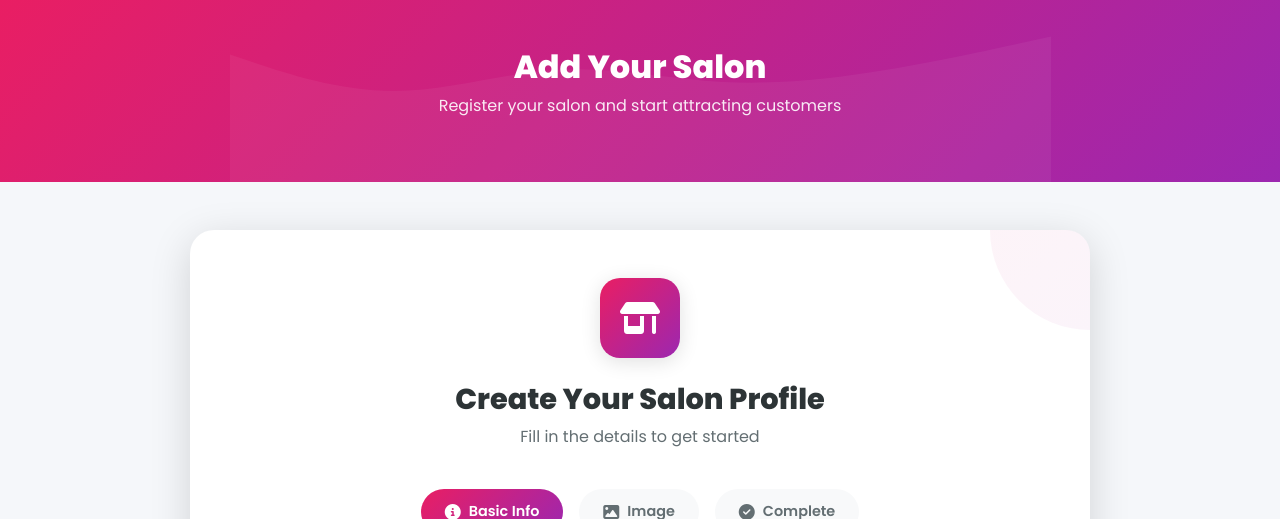
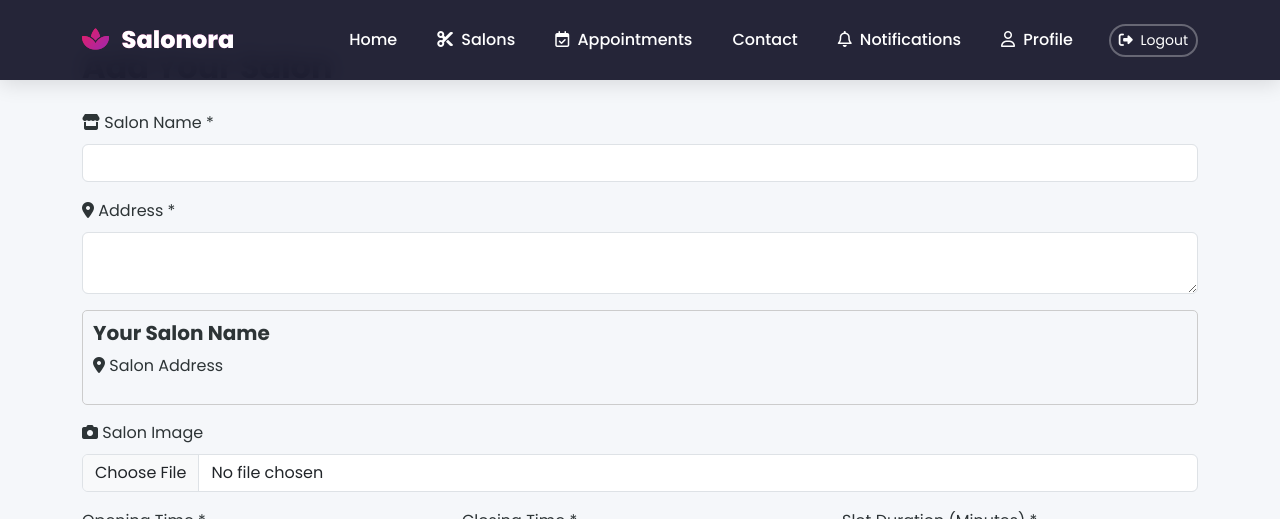
Before and after one commit to sahilkavishka/salon, a PHP site: page /owner/salon_add.php in a window 1280 px wide. Shown: the top 519 px of the page. Run offline with PHP 8.4, Linux system fonts and the light colour scheme; the visitor is signed in with stand-in values (Sample User, id 1); grey boxes are pictures that could not be loaded.

Commit message:
25/11/20-11.16

```diff
--- a/public/owner/salon_add.php
+++ b/public/owner/salon_add.php
@@ -6,21 +6,28 @@ require_once __DIR__ . '/../auth_check.php';
 checkAuth('owner');
 
 $owner_id = $_SESSION['id'];
-
 $errors = [];
 
 if ($_SERVER['REQUEST_METHOD'] === 'POST') {
     $name = trim($_POST['name'] ?? '');
     $address = trim($_POST['address'] ?? '');
+    $lat = $_POST['lat'] ?? null;
+    $lng = $_POST['lng'] ?? null;
+    $opening_time = $_POST['opening_time'] ?? '';
+    $closing_time = $_POST['closing_time'] ?? '';
+    $slot_duration = $_POST['slot_duration'] ?? '';
 
     if ($name === '') $errors[] = 'Salon name is required.';
     if ($address === '') $errors[] = 'Salon address is required.';
+    if (!$lat || !$lng) $errors[] = 'Please select the salon location on the map.';
+    if ($opening_time === '') $errors[] = 'Opening time is required.';
+    if ($closing_time === '') $errors[] = 'Closing time is required.';
+    if ($slot_duration === '' || $slot_duration <= 0) $errors[] = 'Slot duration must be positive.';
 
     $imagePath = null;
     if (!empty($_FILES['image']['name'])) {
         $file = $_FILES['image'];
         $allowed = ['image/jpeg', 'image/png', 'image/gif', 'image/webp'];
-
         if ($file['error'] !== UPLOAD_ERR_OK) {
             $errors[] = 'Image upload error.';
         } elseif (!in_array(mime_content_type($file['tmp_name']), $allowed, true)) {
@@ -30,10 +37,8 @@ if ($_SERVER['REQUEST_METHOD'] === 'POST') {
         } else {
             $ext = strtolower(pathinfo($file['name'], PATHINFO_EXTENSION));
             $safe = 'uploads/salon_' . time() . '_' . bin2hex(random_bytes(6)) . '.' . $ext;
-
             $destDir = __DIR__ . '/../../uploads';
             if (!is_dir($destDir)) mkdir($destDir, 0755, true);
-
             $destFull = __DIR__ . '/../../' . $safe;
             if (!move_uploaded_file($file['tmp_name'], $destFull)) {
                 $errors[] = 'Failed to save uploaded image.';
@@ -44,311 +49,140 @@ if ($_SERVER['REQUEST_METHOD'] === 'POST') {
     }
 
     if (empty($errors)) {
-    $stmt = $pdo->prepare("INSERT INTO salons (owner_id, name, address, image) VALUES (?, ?, ?, ?)");
-    $stmt->execute([$owner_id, $name, $address, $imagePath]);
+        $stmt = $pdo->prepare("INSERT INTO salons (owner_id, name, address, lat, lng, image, opening_time, closing_time, slot_duration) VALUES (?, ?, ?, ?, ?, ?, ?, ?, ?)");
+        $stmt->execute([$owner_id, $name, $address, $lat, $lng, $imagePath, $opening_time, $closing_time, $slot_duration]);
         $_SESSION['flash_success'] = 'Salon added successfully.';
         header('Location: dashboard.php');
         exit;
     }
 }
+?>
 
-$page_title = "Add New Salon - Salonora";
-?>
- <!-- Bootstrap CSS -->
+<!DOCTYPE html>
+<html lang="en">
+<head>
+<meta charset="UTF-8">
+<title>Add Salon - Salonora</title>
+<meta name="viewport" content="width=device-width, initial-scale=1">
 <link href="https://cdn.jsdelivr.net/npm/bootstrap@5.3.2/dist/css/bootstrap.min.css" rel="stylesheet">
+<link rel="stylesheet" href="https://cdnjs.cloudflare.com/ajax/libs/font-awesome/6.4.0/css/all.min.css">
+<link rel="stylesheet" href="https://unpkg.com/leaflet/dist/leaflet.css" />
+<style>
+#salonMap { height: 300px; border: 1px solid #ccc; margin-bottom:10px; }
+.image-preview { display:none; margin-top:10px; }
+.image-preview.show { display:block; }
+.preview-card { border:1px solid #ccc; padding:10px; margin-bottom:15px; border-radius:5px; }
+</style>
+</head>
+<body>
+<?php include __DIR__ . '/../header.php'; ?>
 
-  <!-- Google Fonts -->
-  <link href="https://fonts.googleapis.com/css2?family=Poppins:wght@300;400;500;600;700;800&family=Playfair+Display:wght@700;800&display=swap" rel="stylesheet">
+<div class="container py-5">
+    <h2 class="mb-4">Add Your Salon</h2>
 
-  <!-- Font Awesome -->
-  <link rel="stylesheet" href="https://cdnjs.cloudflare.com/ajax/libs/font-awesome/6.4.0/css/all.min.css"></div>
+    <?php if (!empty($errors)): ?>
+        <div class="alert alert-danger">
+            <?php foreach ($errors as $e) echo htmlspecialchars($e) . '<br>'; ?>
+        </div>
+    <?php endif; ?>
 
-<!-- Add page-specific CSS -->
-<link rel="stylesheet" href="/salonora/public/assets/css/salon_add.css">
+    <form method="post" enctype="multipart/form-data" id="salonForm">
+        <!-- Salon Name -->
+        <div class="mb-3">
+            <label class="form-label"><i class="fas fa-store"></i> Salon Name *</label>
+            <input type="text" name="name" id="salonName" class="form-control" required value="<?= htmlspecialchars($_POST['name'] ?? '') ?>">
+        </div>
 
-<!-- Page Header -->
-<div class="page-header">
-  <div class="container">
-    <div class="page-header-content">
-      <h1 class="page-title">Add Your Salon</h1>
-      <p class="page-subtitle">Register your salon and start attracting customers</p>
+        <!-- Address -->
+        <div class="mb-3">
+            <label class="form-label"><i class="fas fa-map-marker-alt"></i> Address *</label>
+            <textarea name="address" id="salonAddress" class="form-control" required><?= htmlspecialchars($_POST['address'] ?? '') ?></textarea>
         </div>
+
+        <!-- Live Preview -->
+        <div class="preview-card">
+            <h5 id="previewName">Your Salon Name</h5>
+            <p><i class="fas fa-map-marker-alt"></i> <span id="previewAddress">Salon Address</span></p>
+        </div>
+
+        <!-- Image Upload -->
+        <div class="mb-3">
+            <label class="form-label"><i class="fas fa-camera"></i> Salon Image</label>
+            <input type="file" name="image" id="imageInput" accept="image/*" class="form-control">
+            <div class="image-preview" id="imagePreview">
+                <img id="previewImg" style="max-width:200px;">
+                <button type="button" class="btn btn-sm btn-danger mt-1" onclick="removeImage()"><i class="fas fa-trash"></i> Remove</button>
             </div>
         </div>
 
-<div class="container pb-5">
-  <!-- Alerts -->
-  <?php if (!empty($errors)): ?>
-    <div class="alert alert-danger">
-      <i class="fas fa-exclamation-circle"></i>
-      <div>
-        <?php foreach ($errors as $e): ?>
-          <?= htmlspecialchars($e) ?><br>
-        <?php endforeach; ?>
+        <!-- Opening / Closing / Slot Duration -->
+        <div class="row mb-3">
+            <div class="col">
+                <label>Opening Time *</label>
+                <input type="time" name="opening_time" class="form-control" required value="<?= $_POST['opening_time'] ?? '09:00' ?>">
             </div>
+            <div class="col">
+                <label>Closing Time *</label>
+                <input type="time" name="closing_time" class="form-control" required value="<?= $_POST['closing_time'] ?? '19:00' ?>">
             </div>
-  <?php endif; ?>
-
-  <!-- Form Container -->
-  <div class="form-container">
-    <div class="form-header">
-      <div class="form-icon">
-        <i class="fas fa-store-alt"></i>
-      </div>
-      <h2 class="form-title">Create Your Salon Profile</h2>
-      <p class="form-description">Fill in the details to get started</p>
-    </div>
-
-    <!-- Steps Indicator -->
-    <div class="steps-indicator">
-      <div class="step active">
-        <i class="fas fa-info-circle"></i>
-        <span>Basic Info</span>
-      </div>
-      <div class="step">
-        <i class="fas fa-image"></i>
-        <span>Image</span>
-      </div>
-      <div class="step">
-        <i class="fas fa-check-circle"></i>
-        <span>Complete</span>
+            <div class="col">
+                <label>Slot Duration (Minutes) *</label>
+                <input type="number" name="slot_duration" class="form-control" required min="5" value="<?= $_POST['slot_duration'] ?? 30 ?>">
             </div>
         </div>
 
-    <!-- Preview Card -->
-    <div class="preview-card">
-      <div class="preview-title">
-        <i class="fas fa-eye"></i>
-        Live Preview
-      </div>
-      <div class="preview-content">
-        <h3 id="previewName">Your Salon Name</h3>
-        <p>
-          <i class="fas fa-map-marker-alt"></i>
-          <span id="previewAddress">Salon Address</span>
-        </p>
-      </div>
+        <!-- Map -->
+        <div class="mb-3">
+            <label class="form-label"><i class="fas fa-map-marker-alt"></i> Select Salon Location *</label>
+            <div id="salonMap"></div>
+            <input type="hidden" name="lat" id="latInput" value="<?= htmlspecialchars($_POST['lat'] ?? '') ?>">
+            <input type="hidden" name="lng" id="lngInput" value="<?= htmlspecialchars($_POST['lng'] ?? '') ?>">
+            <small class="form-text text-muted">Click on the map to set your salon's location.</small>
         </div>
 
-    <form method="post" enctype="multipart/form-data" id="salonForm">
-      <!-- Salon Name -->
-      <div class="form-group">
-        <label class="form-label">
-          <i class="fas fa-store"></i>
-          Salon Name
-          <span class="required">*</span>
-        </label>
-        <input
-          type="text"
-          name="name"
-          id="salonName"
-          class="form-control"
-          value="<?= htmlspecialchars($_POST['name'] ?? '') ?>"
-          required
-          maxlength="100"
-          placeholder="e.g., Elegant Beauty Salon">
-        <div class="form-hint">
-          <i class="fas fa-info-circle"></i>
-          Choose a memorable and professional name
-        </div>
+        <button type="submit" class="btn btn-primary"><i class="fas fa-plus-circle"></i> Add Salon</button>
+    </form>
 </div>
 
-      <!-- Address -->
-      <div class="form-group">
-        <label class="form-label">
-          <i class="fas fa-map-marker-alt"></i>
-          Complete Address
-          <span class="required">*</span>
-        </label>
-        <textarea
-          name="address"
-          id="salonAddress"
-          class="form-textarea"
-          required
-          maxlength="300"
-          placeholder="Enter your complete salon address including street, city, and postal code"><?= htmlspecialchars($_POST['address'] ?? '') ?></textarea>
-        <div class="form-hint">
-          <i class="fas fa-info-circle"></i>
-          Make it easy for customers to find you
-        </div>
-      </div>
-
-      <!-- Image Upload -->
-      <div class="image-upload-section">
-        <label class="form-label">
-          <i class="fas fa-camera"></i>
-          Salon Image (Optional)
-        </label>
-
-        <div class="upload-area" onclick="document.getElementById('imageInput').click()">
-          <div class="upload-icon">
-            <i class="fas fa-cloud-upload-alt"></i>
-          </div>
-          <div class="upload-text">Click to upload or drag and drop</div>
-          <div class="upload-hint">JPG, PNG, GIF or WebP (Max 5MB)</div>
-        </div>
-
-        <input
-          type="file"
-          name="image"
-          id="imageInput"
-          class="file-input"
-          accept="image/*">
-
-        <div class="image-preview" id="imagePreview">
-          <img id="previewImg" class="preview-image" alt="Preview">
-          <br>
-          <button type="button" class="remove-image" onclick="removeImage()">
-            <i class="fas fa-trash me-2"></i>Remove Image
-          </button>
-        </div>
-      </div>
-      <div class="mb-3">
-    <label class="form-label">Opening Time</label>
-    <input type="time" name="opening_time" class="form-control" required value="09:00">
-</div>
-
-<div class="mb-3">
-    <label class="form-label">Closing Time</label>
-    <input type="time" name="closing_time" class="form-control" required value="19:00">
-</div>
-
-<div class="mb-3">
-    <label class="form-label">Slot Duration (Minutes)</label>
-    <input type="number" name="slot_duration" class="form-control" required min="5" value="30">
-</div>
-
-
-      <!-- Form Actions -->
-      <div class="form-actions">
-        <a href="dashboard.php" class="btn-cancel">
-          <i class="fas fa-times"></i>
-          Cancel
-        </a>
-        <button type="submit" class="btn-submit" id="submitBtn">
-          <span class="spinner"></span>
-          <i class="fas fa-plus-circle"></i>
-          Add Salon
-        </button>
-      </div>
-    </form>
-  </div>
-</div>
-
-<!-- Page-specific Scripts -->
+<script src="https://unpkg.com/leaflet/dist/leaflet.js"></script>
 <script>
-  // Live preview update
 const salonName = document.getElementById('salonName');
 const salonAddress = document.getElementById('salonAddress');
 const previewName = document.getElementById('previewName');
 const previewAddress = document.getElementById('previewAddress');
 
-  salonName.addEventListener('input', function() {
-    previewName.textContent = this.value || 'Your Salon Name';
-  });
-
-  salonAddress.addEventListener('input', function() {
-    previewAddress.textContent = this.value || 'Salon Address';
-  });
+salonName.addEventListener('input', () => previewName.textContent = salonName.value || 'Your Salon Name');
+salonAddress.addEventListener('input', () => previewAddress.textContent = salonAddress.value || 'Salon Address');
 
 // Image preview
 const imageInput = document.getElementById('imageInput');
 const imagePreview = document.getElementById('imagePreview');
 const previewImg = document.getElementById('previewImg');
-
-  imageInput.addEventListener('change', function(e) {
-    const file = e.target.files[0];
-
-    if (file) {
-      // Validate file size
-      if (file.size > 5 * 1024 * 1024) {
-        alert('Image size exceeds 5MB');
-        this.value = '';
-        return;
-      }
-
+imageInput.addEventListener('change', function() {
+    const file = this.files[0];
+    if(file){
         const reader = new FileReader();
-      reader.onload = function(e) {
-        previewImg.src = e.target.result;
-        imagePreview.classList.add('show');
-      };
+        reader.onload = e => { previewImg.src = e.target.result; imagePreview.classList.add('show'); }
         reader.readAsDataURL(file);
     }
 });
+function removeImage(){ imageInput.value=''; imagePreview.classList.remove('show'); previewImg.src=''; }
 
-  function removeImage() {
-    imageInput.value = '';
-    imagePreview.classList.remove('show');
-    previewImg.src = '';
-  }
+// Leaflet Map
+var map = L.map('salonMap').setView([6.9271, 79.8612], 13);
+L.tileLayer('https://{s}.tile.openstreetmap.org/{z}/{x}/{y}.png', { attribution: '&copy; OpenStreetMap contributors' }).addTo(map);
 
-  // Form submission with loading state
-  const form = document.getElementById('salonForm');
-  const submitBtn = document.getElementById('submitBtn');
+var marker;
+var oldLat = document.getElementById('latInput').value;
+var oldLng = document.getElementById('lngInput').value;
+if(oldLat && oldLng){ marker = L.marker([oldLat, oldLng]).addTo(map); map.setView([oldLat, oldLng],15); }
 
-  form.addEventListener('submit', function() {
-    submitBtn.classList.add('loading');
-    submitBtn.disabled = true;
+map.on('click', function(e){
+    if(marker) map.removeLayer(marker);
+    marker = L.marker([e.latlng.lat, e.latlng.lng]).addTo(map);
+    document.getElementById('latInput').value = e.latlng.lat;
+    document.getElementById('lngInput').value = e.latlng.lng;
 });
-
-  // Auto-hide alerts
-  setTimeout(() => {
-    const alerts = document.querySelectorAll('.alert');
-    alerts.forEach(alert => {
-      alert.style.transition = 'opacity 0.5s ease';
-      alert.style.opacity = '0';
-      setTimeout(() => alert.remove(), 500);
-    });
-  }, 5000);
-
-  // Input validation feedback
-  const inputs = document.querySelectorAll('.form-control, .form-textarea');
-  inputs.forEach(input => {
-    input.addEventListener('invalid', function() {
-      this.style.borderColor = '#e74c3c';
-    });
-
-    input.addEventListener('input', function() {
-      if (this.validity.valid) {
-        this.style.borderColor = '#e9ecef';
-      }
-    });
-  });
-
-  // Drag and drop functionality
-  const uploadArea = document.querySelector('.upload-area');
-
-  ['dragenter', 'dragover', 'dragleave', 'drop'].forEach(eventName => {
-    uploadArea.addEventListener(eventName, preventDefaults, false);
-  });
-
-  function preventDefaults(e) {
-    e.preventDefault();
-    e.stopPropagation();
-  }
-
-  ['dragenter', 'dragover'].forEach(eventName => {
-    uploadArea.addEventListener(eventName, () => {
-      uploadArea.style.background = 'rgba(233, 30, 99, 0.1)';
-    }, false);
-  });
-
-  ['dragleave', 'drop'].forEach(eventName => {
-    uploadArea.addEventListener(eventName, () => {
-      uploadArea.style.background = 'transparent';
-    }, false);
-  });
-
-  uploadArea.addEventListener('drop', function(e) {
-    const dt = e.dataTransfer;
-    const files = dt.files;
-    imageInput.files = files;
-
-    const event = new Event('change', {
-      bubbles: true
-    });
-    imageInput.dispatchEvent(event);
-  }, false);
 </script>
 
 <?php include __DIR__ . '/../footer.php'; ?>
--- a/public/search_api.php
+++ b/public/search_api.php
@@ -5,7 +5,6 @@ $query = trim($_GET['query'] ?? '');
 $results = [];
 
 if ($query !== "") {
-
     $stmt = $pdo->prepare("
         SELECT id, name, address, lat, lng
         FROM salons
```
Also changed, not shown: public/index.php (+112 -168 lines), public/assets/js/map.js (deleted), uploads/salon_1763657156_0421e7b7239e.jpg (added). Lines whose indentation alone changed are shown as unchanged.
